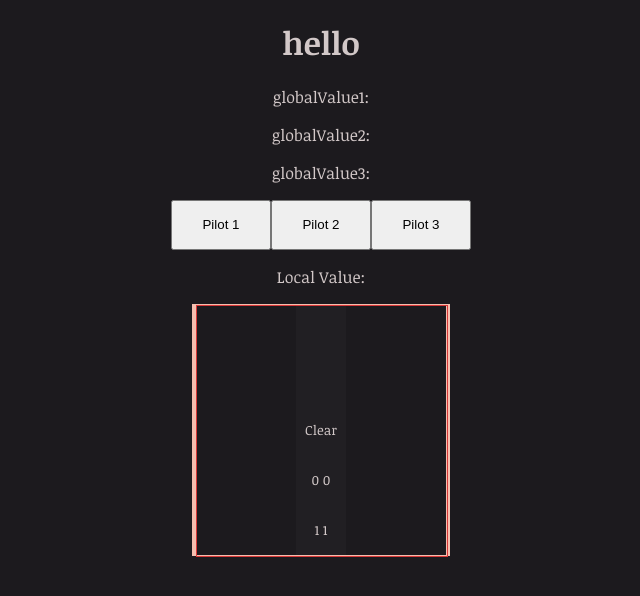
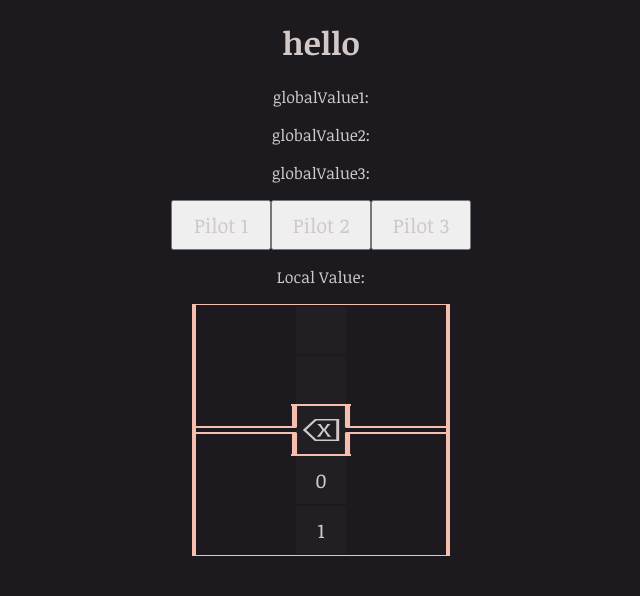
Before and after one commit to MidnattLantern/tech-scroll-snap, a React (Create React App) app: page / in a window 1280 px wide. Both pictures are taken after a click on the button "Pilot 1". Shown: the top 596 px of the page, without its empty margins (319-959 px from the left). Built offline with nearby package versions, Linux system fonts and the light colour scheme; a web font is replaced by a local one.

Commit message:
import svg for highlighter

```diff
--- a/src/pages/scrollPilot/ScrollPilot.module.css
+++ b/src/pages/scrollPilot/ScrollPilot.module.css
@@ -4,18 +4,31 @@ p{
     color: var(--white);
 }
 button{
+    font-family: var(--font);
+    font-size: 20px;
+    color: var(--white);
     width: 100px;
     height: 50px;
+}
+button:hover{
+    color: var(--theme);
+    cursor: pointer;
 }
 .ProviderContainer{
     display: flex;
     flex-direction: column;
     align-items: center;
 }
+.ClearIcon{
+    fill: var(--white);
+}
+.ClearIcon:hover{
+    fill: var(--theme);
+    cursor: pointer;
+}
 
 /* --- --- */
 .AlignScrollContainer{
-
     border: 1px solid var(--white-offset);
     border-left-width: 4px;
     border-right-width: 4px;
@@ -32,18 +45,22 @@ button{
     align-items: center;
 }
 .HighlighterFrame{
-    border: 1px solid var(--theme);
     position: absolute;
     width: 250px;
     height: 250px;
     pointer-events: none;
     z-index: 9;
 }
+.Highlighter{
+    fill: var(--white-offset);
+}
 /* ---^--- */
 
 .LibraryItem{
     width: 50px;
-    min-height: 50px;
+    height: 48px;
+    margin-top: 1px;
+    margin-bottom: 1px;
     border: none;
     background-color: var(--dark);
     display: flex;
--- a/src/pages/scrollPilot/ScrollPilot1.tsx
+++ b/src/pages/scrollPilot/ScrollPilot1.tsx
@@ -1,5 +1,7 @@
 import { useEffect, useState } from "react";
 import Styles from "./ScrollPilot.module.css";
+import { ReactComponent as HighLighterAsset } from "../../assets/highlighter.svg";
+import { ReactComponent as ClearIcon} from "../../assets/clear-icon.svg";
 
 interface ScrollPilot1Props {
     globalValue1: number | null;
@@ -38,7 +40,7 @@ const ScrollPilot1: React.FC<ScrollPilot1Props> = ({ globalValue1, setGlobalValu
     <div className={Styles.AlignScrollContainer}>
 
         <div className={Styles.HighlighterFrame}>
-
+             <HighLighterAsset className={Styles.Highlighter}/>
         </div>
 
             <div className={Styles.ScrollContainer}>
@@ -47,7 +49,7 @@ const ScrollPilot1: React.FC<ScrollPilot1Props> = ({ globalValue1, setGlobalValu
                 <button id="-2" className={Styles.LibraryItem}/>
 
                 <button id="-1" className={Styles.LibraryItem} onClick={() => handleSetValue(null, -1)}>
-                    <p>Clear</p>
+                    <ClearIcon className={Styles.ClearIcon}/>
                 </button>
                 {localLibrary.map((id, index) => (
                     <div key={`${id}-${index}`} id={(id ?? 'null').toString()}>
@@ -55,9 +57,7 @@ const ScrollPilot1: React.FC<ScrollPilot1Props> = ({ globalValue1, setGlobalValu
                             className={Styles.LibraryItem}
                             id={index.toString()}
                             onClick={() => {handleSetValue(id, index)}}
-                        >
-                            <p>{id} {index}</p>
-                        </button>
+                        >{id}</button>
                     </div>
                 ))}
 
```
Also changed, not shown: src/assets/clear-icon.svg (added), src/assets/highlighter.svg (added).
